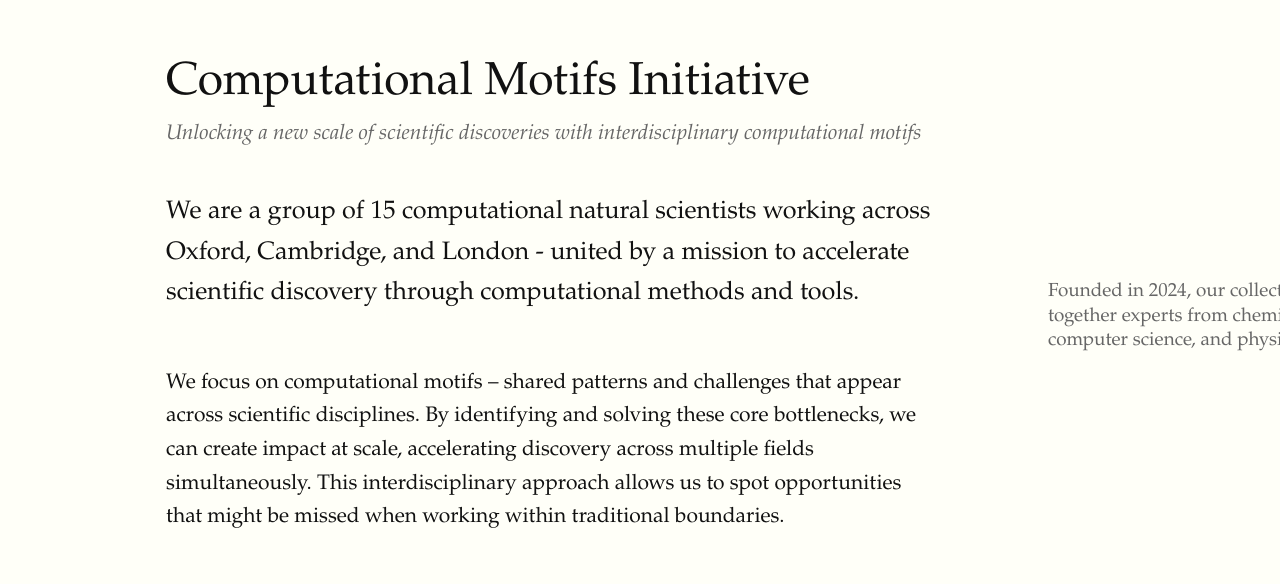
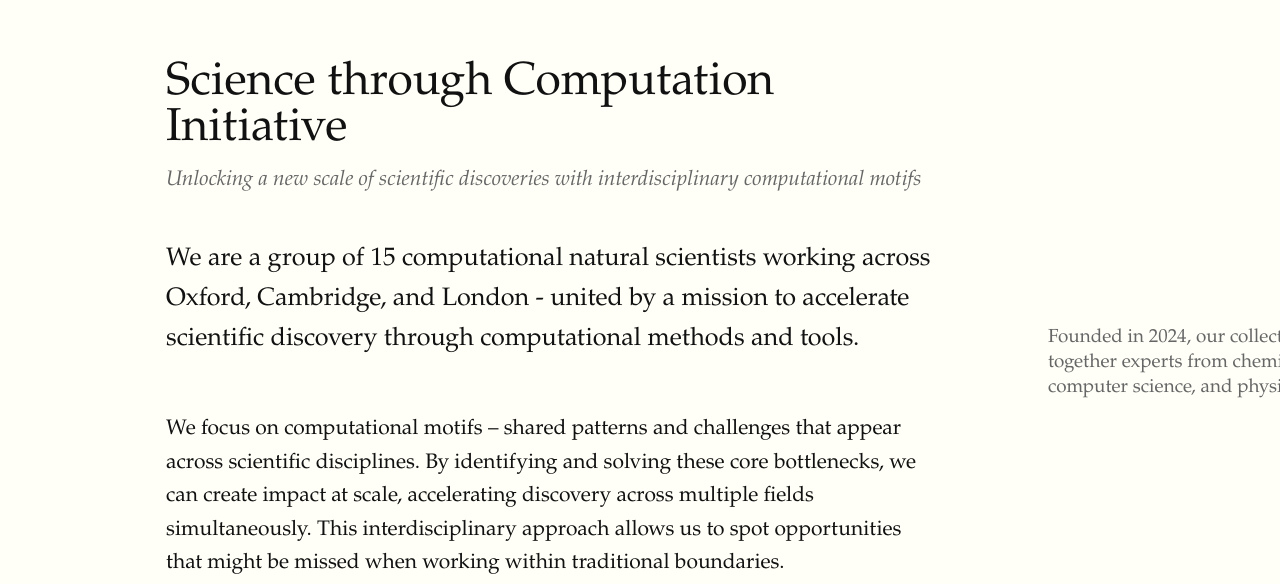
Before and after one commit to rorybyrne/compmotifs.com, an Astro site: page / in a window 1280 px wide. Shown: the part 220-804 px from the top of the page. Built offline with nearby package versions, Linux system fonts and the light colour scheme; Astro itself is replaced by a stand-in of ours; a web font is replaced by a local one.

Commit message:
feat: update title

```diff
--- a/src/pages/index.astro
+++ b/src/pages/index.astro
@@ -106,8 +106,8 @@ const members = [
 ];
 ---
 
-<TufteLayout title="Computational Motifs">
-  <Article title="Computational Motifs Initiative" author="Unlocking a new scale of scientific discoveries with interdisciplinary computational motifs">
+<TufteLayout title="Science through Computation">
+  <Article title="Science through Computation Initiative" author="Unlocking a new scale of scientific discoveries with interdisciplinary computational motifs">
     <p class="lead">
 		We are a group of 15 computational natural scientists working across Oxford, Cambridge, and London - united by a mission to accelerate scientific discovery through computational methods and tools.
       <Sidenote number={1}>
```
